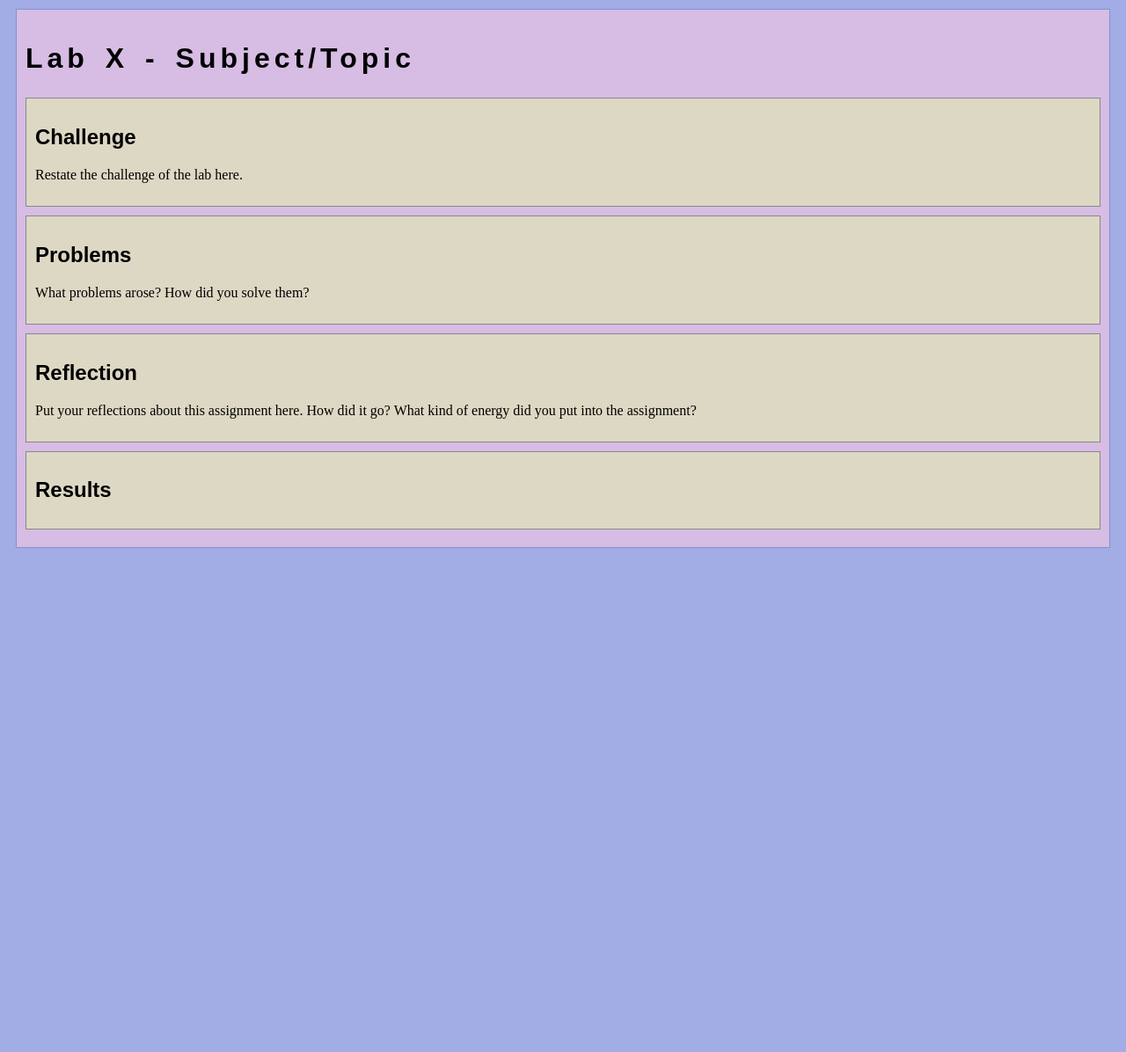
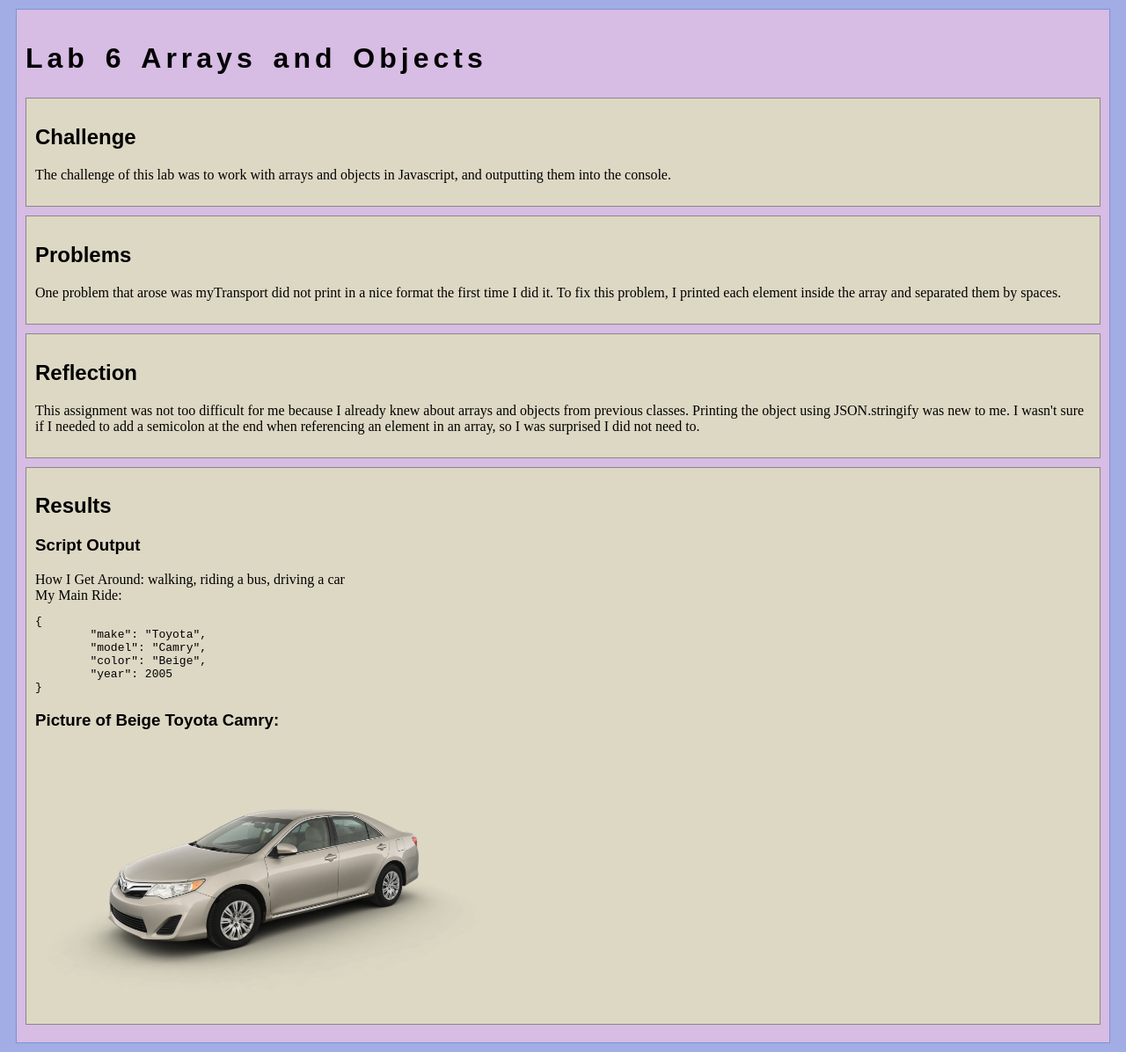
Before and after one commit to cwong788/art101, a plain HTML site: page lab6/index.html in a window 1280 px wide. Shown: the whole page at 88% size. Before the commit the page ends 800 px from the top, so only its background shows below. Drawn offline with nearby package versions, Linux system fonts and the light colour scheme.

Commit message:
Submission for Lab 6
- Added variables to Javascript
- Outputted them in HTML
- Added an image and filled out challenge, problems, and reflection sections

```diff
--- a/lab6/css/lab.css
+++ b/lab6/css/lab.css
@@ -7,3 +7,8 @@
     border: solid 1px #888;
     background-color: #DDD8C4;
   }
+
+.car-photo {
+    margin: 10px;
+    max-width: 500px;
+  }
--- a/lab6/index.html
+++ b/lab6/index.html
@@ -2,7 +2,7 @@
 <html>
 <head>
 	<!-- This title is used for tabs and bookmarks -->
-	<title>Lab X - Subject/Topic</title>
+	<title>Lab 6 Arrays and Objects</title>
 
 	<!-- Use UTF character set, a good idea with any webpage -->
   	<meta charset="UTF-8" />
@@ -23,25 +23,30 @@
 	<!-- Style this page by changing the CSS in ../css/site.css or css/lab.css -->
 	<main id="content">
 		<section>
-			<h1>Lab X - Subject/Topic</h1>
+			<h1>Lab 6 Arrays and Objects</h1>
 			<div class="minor-section">
 					<h2>Challenge</h2>
-					<p>Restate the challenge of the lab here.</p>
+					<p>The challenge of this lab was to work with arrays and objects in Javascript, and outputting them into the console.</p>
 			</div>
 
 			<div class="minor-section">
 					<h2>Problems</h2>
-					<p>What problems arose? How did you solve them? </p>
+					<p>One problem that arose was myTransport did not print in a nice format the first time I did it. To fix this problem, I printed each element inside the array and separated them by spaces.</p>
 			</div>
 
 			<div class="minor-section">
 					<h2>Reflection</h2>
-					<p>Put your reflections about this assignment here. How did it go? What kind of energy did you put into the assignment? </p>
+					<p>This assignment was not too difficult for me because I already knew about arrays and objects from previous classes. Printing the object using JSON.stringify was new to me. I wasn't sure if I needed to add a semicolon at the end when referencing an element in an array, so I was surprised I did not need to.</p>
 			</div>
 
 			<div class="minor-section">
 					<h2>Results</h2>
-					<div id="output"></div>
+					<div id="output">
+						<h3>Script Output</h3>
+						<script src="./js/lab.js"></script>
+						<h3>Picture of Beige Toyota Camry: </h3>
+						<img class="car-photo" src="./img/beigetoyota.png">
+					</div>
 			</div>
 		</section>
 		<nav id="links">
--- a/lab6/js/lab.js
+++ b/lab6/js/lab.js
@@ -1,10 +1,22 @@
-// index.js - purpose and description here
-// Author: Your Name
-// Date:
+// Holds variables created from Task 1
+// Author: Cindy Wong
+// Date: 24 April 2025
 
-// Constants
+// Define Variables
+myTransport = ["walking", "riding a bus", "driving a car"];
+myMainRide = {
+  make: "Toyota",
+  model: "Camry",
+  color: "Beige",
+  year: 2005,
+  age: function() {
+    return 2025 - year;
+  }
+}
 
-// Functions
+// Output
+document.writeln("How I Get Around: " + myTransport[0] + ", " + myTransport[1] + ", " + myTransport[2] + "<br>");
+document.writeln("My Main Ride: <pre>", JSON.stringify(myMainRide, null, '\t'), "</pre>");
 
 // this is an example function and this comment tells what it doees and what parameters are passed to it.
 function myFunction(param1, param2) {
```
Also changed, not shown: lab6/img/beigetoyota.png (added).
